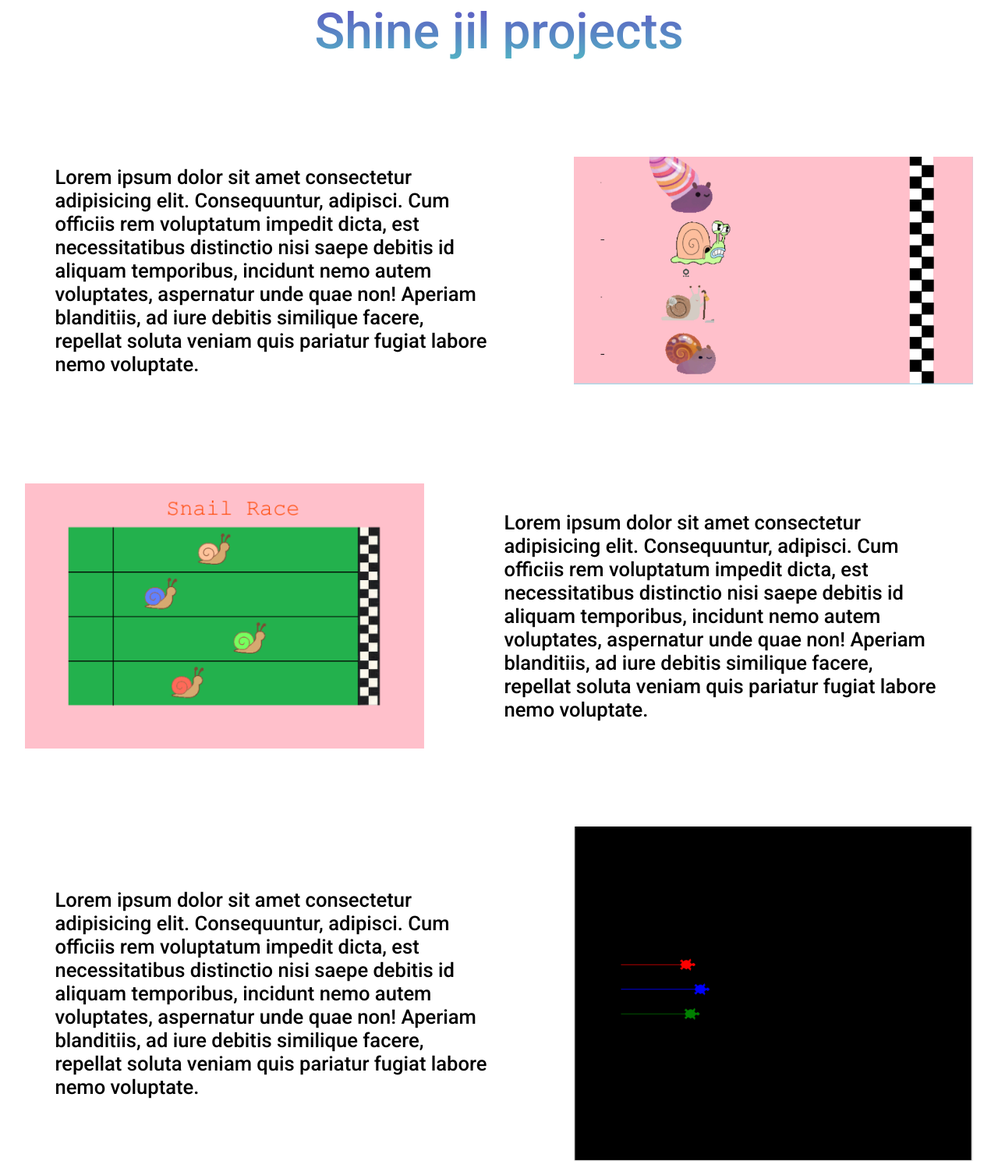
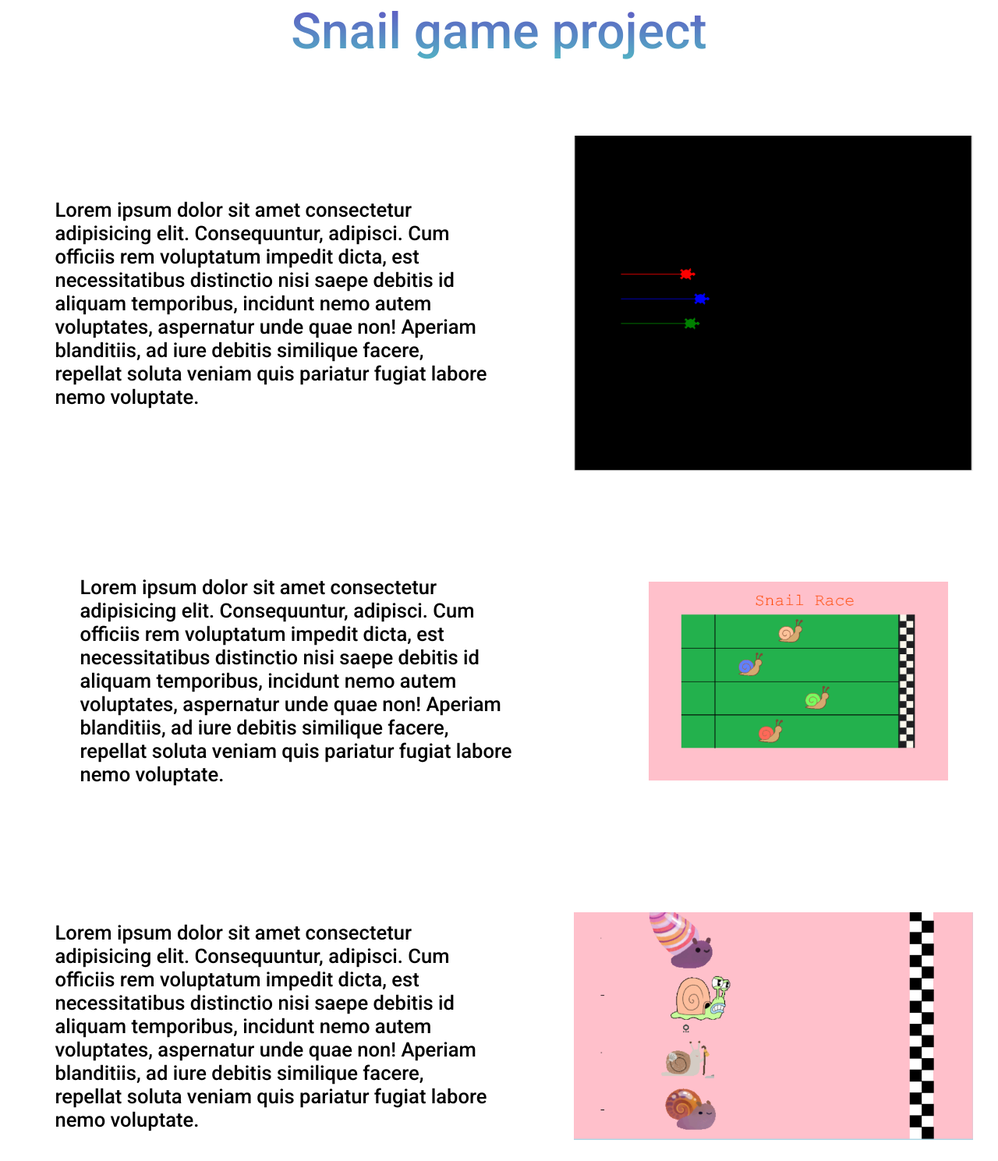
Before and after one commit to Tergel74/Club-project-frontend-website, a plain HTML site: page index.html in a window 1280 px wide. Shown: the part 168-1657 px from the top of the page at 78% size. Drawn offline with Linux system fonts and the light colour scheme.

Commit message:
made snail version

```diff
--- a/index.html
+++ b/index.html
@@ -35,10 +35,30 @@
     </div>
     <section class="shine-jil">
         <div class="heading-text">
-            Shine jil projects
+            Snail game project
         </div>
+        <div class="project santa-fight">
+            <img class="santa-fight-img" src="Assets/snail game kh.png" alt="" width="40%" height="30%">
+            <div class="main-text santa-fight-text">Lorem ipsum dolor sit amet consectetur adipisicing elit.
+                Consequuntur, adipisci. Cum officiis rem voluptatum
+                impedit dicta, est necessitatibus distinctio nisi saepe debitis id aliquam temporibus, incidunt nemo
+                autem
+                voluptates, aspernatur unde quae non! Aperiam blanditiis, ad iure debitis similique facere, repellat
+                soluta
+                veniam quis pariatur fugiat labore nemo voluptate.</div>
 
-
+        </div>
+        <div class="project christmas-tree">
+            <img src="Assets/snail game t.png" alt="" class="christmas-tree-img" width="30%"
+                height="50%">
+            <div class="main-text christmas-tree-text">Lorem ipsum dolor sit amet consectetur adipisicing elit.
+                Consequuntur, adipisci. Cum officiis rem voluptatum
+                impedit dicta, est necessitatibus distinctio nisi saepe debitis id aliquam temporibus, incidunt nemo
+                autem
+                voluptates, aspernatur unde quae non! Aperiam blanditiis, ad iure debitis similique facere, repellat
+                soluta
+                veniam quis pariatur fugiat labore nemo voluptate.</div>
+        </div>
         <div class="project quiz-game">
             <img src="Assets/snail game mishee.png" alt="" class="quiz-game-img" width="40%" height="30%">
             <div class="main-text quiz-game-text">Lorem ipsum dolor sit amet consectetur adipisicing elit.
@@ -49,27 +69,7 @@
                 soluta
                 veniam quis pariatur fugiat labore nemo voluptate.</div>
         </div>
-        <div class="project firework">
-            <img src="Assets/snail game t.png" alt="" class="firework-img" width="40%" height="40%">
-            <div class="main-text firework-text">Lorem ipsum dolor sit amet consectetur adipisicing elit.
-                Consequuntur, adipisci. Cum officiis rem voluptatum
-                impedit dicta, est necessitatibus distinctio nisi saepe debitis id aliquam temporibus, incidunt nemo
-                autem
-                voluptates, aspernatur unde quae non! Aperiam blanditiis, ad iure debitis similique facere, repellat
-                soluta
-                veniam quis pariatur fugiat labore nemo voluptate.</div>
-        </div>
-        <div class="project random-number">
-            <img src="Assets/snail game kh.png" alt="" class="random-number-img" width="40%"
-                height="40%">
-            <div class="main-text random-number-text">Lorem ipsum dolor sit amet consectetur adipisicing elit.
-                Consequuntur, adipisci. Cum officiis rem voluptatum
-                impedit dicta, est necessitatibus distinctio nisi saepe debitis id aliquam temporibus, incidunt nemo
-                autem
-                voluptates, aspernatur unde quae non! Aperiam blanditiis, ad iure debitis similique facere, repellat
-                soluta
-                veniam quis pariatur fugiat labore nemo voluptate.</div>
-        </div>
+
     </section>
     <span class="line"></span>
     <script src="script.js"></script>
--- a/style.css
+++ b/style.css
@@ -61,11 +61,11 @@ body {
 }
 
 
-.christmas-tree {
+.snail-game kh {
     flex-flow: row;
 }
 
-.firework {
+.snail game misheel {
     flex-flow: row;
 }
 
```
